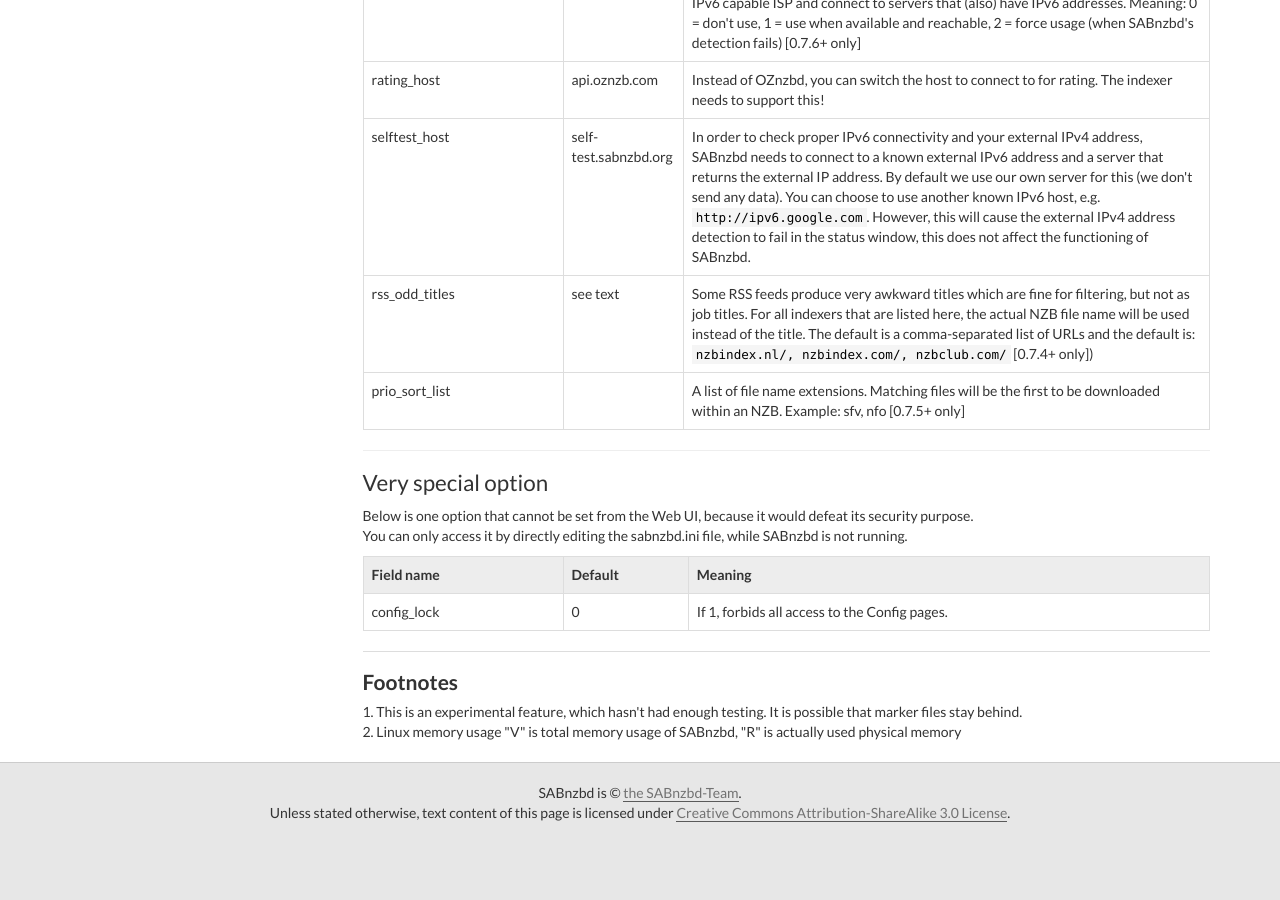
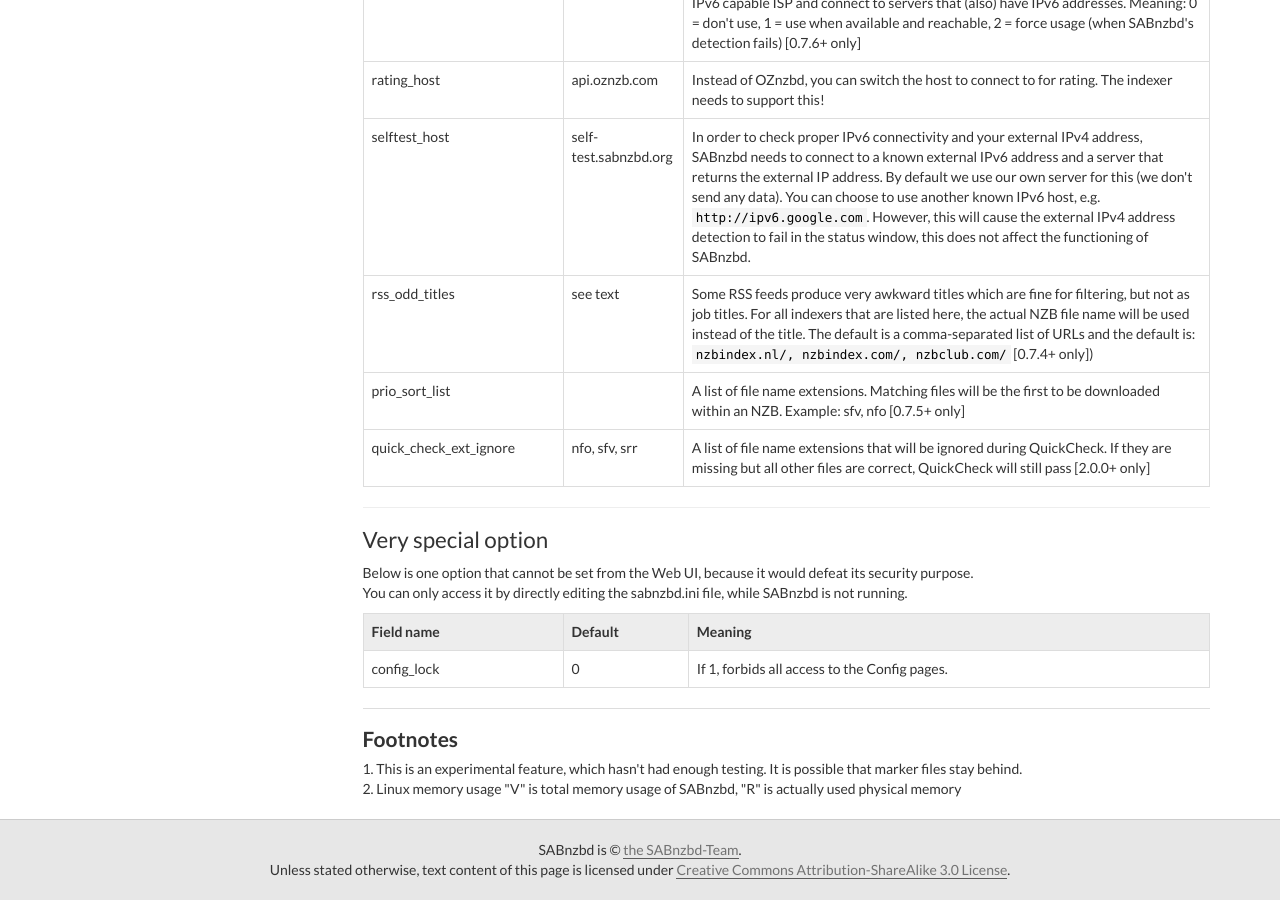
Before and after one commit to sabnzbd/sabnzbd.github.io, a Jekyll site: the page built from wiki/configuration/2.0/special.html, in a window 1280 px wide and 900 px high, scrolled down 3460 px. Built offline with Jekyll 4.4.1, drawn with Linux system fonts in a browser that asks for light colours; before the commit the page ends 4303 px from its top, so only the background shows below that.

Commit message:
Add quick_check_ext_ignore
https://github.com/sabnzbd/sabnzbd/issues/880

```diff
--- a/wiki/configuration/2.0/special.html
+++ b/wiki/configuration/2.0/special.html
@@ -278,6 +278,11 @@
             <td></td>
             <td>A list of file name extensions. Matching files will be the first to be downloaded within an NZB. Example: sfv, nfo [0.7.5+ only]</td>
         </tr>
+        <tr>
+            <td>quick_check_ext_ignore</td>
+            <td>nfo, sfv, srr</td>
+            <td>A list of file name extensions that will be ignored during QuickCheck. If they are missing but all other files are correct, QuickCheck will still pass [2.0.0+ only]</td>
+        </tr>
     </tbody>
 </table>
 <hr>
```
